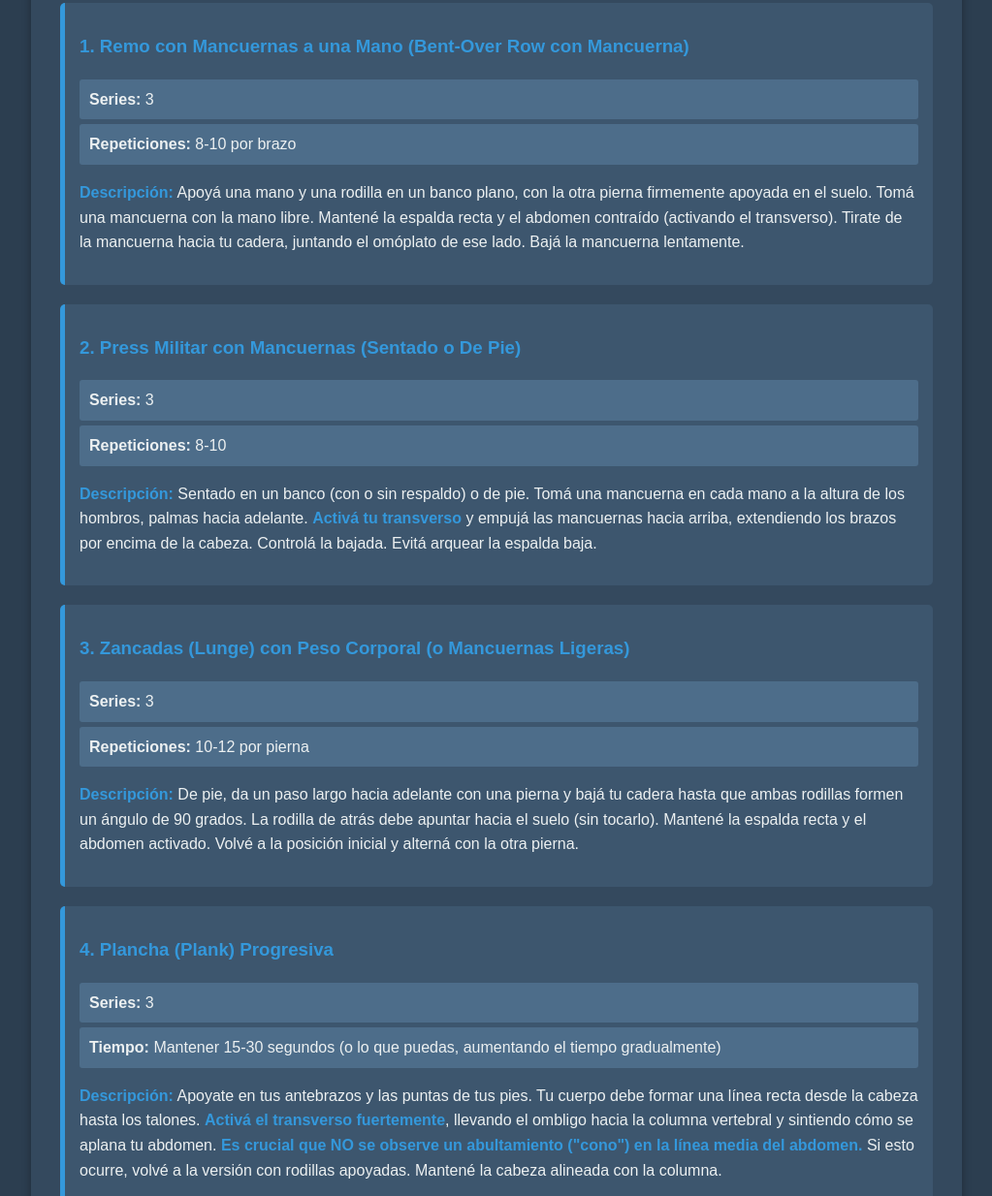
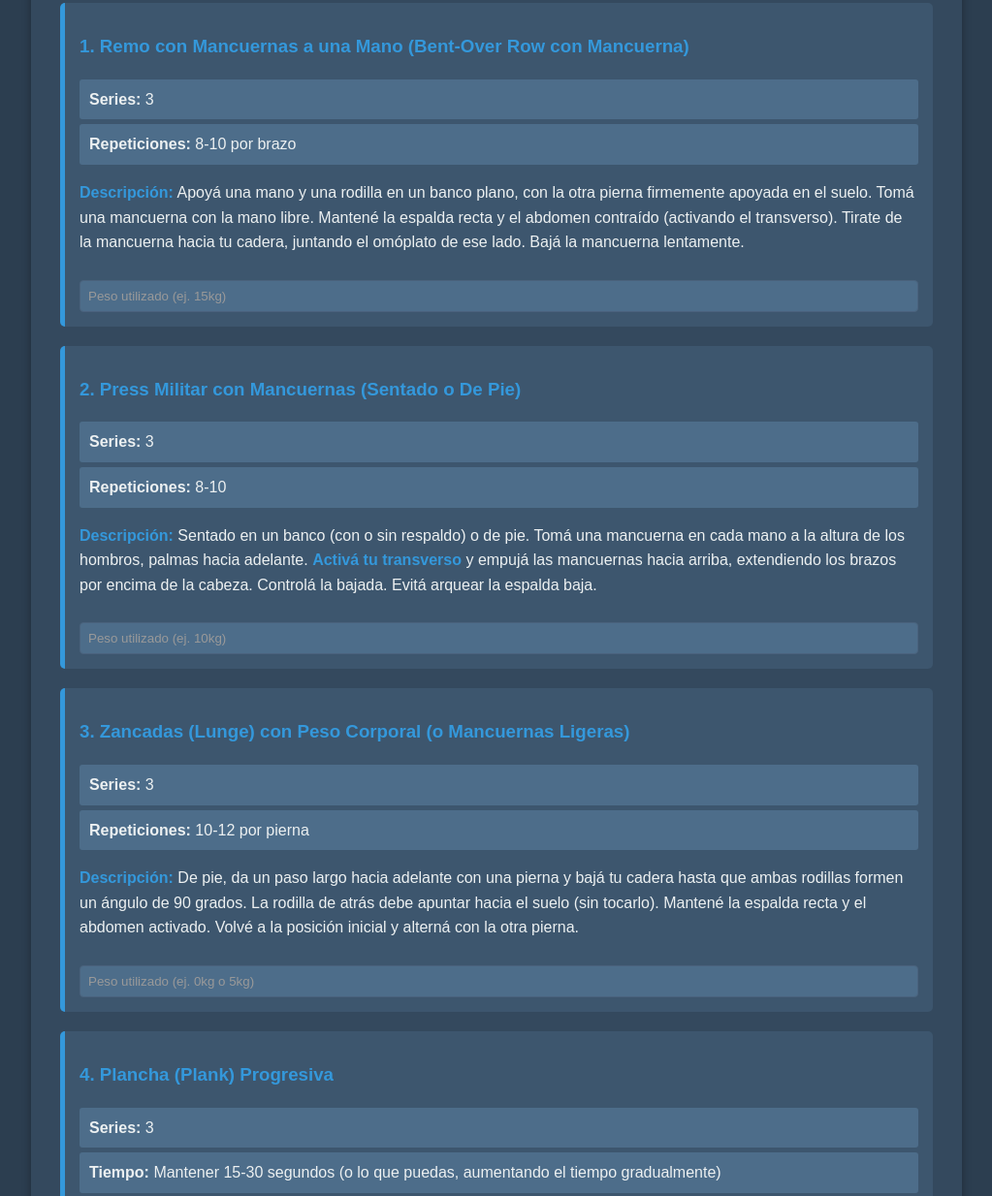
Before and after one commit to ernesarevalo/gymroutine, a plain HTML site: page dia3.html in a window 1280 px wide. Shown: the part 329-1563 px from the top of the page at 97% size, without its empty margins (128-1151 px from the left). Drawn offline with Linux system fonts and the light colour scheme.

Commit message:
Update dia3.html

```diff
--- a/dia3.html
+++ b/dia3.html
@@ -21,7 +21,8 @@
                 <li><strong>Repeticiones:</strong> 8-10 por brazo</li>
             </ul>
             <p><strong>Descripción:</strong> Apoyá una mano y una rodilla en un banco plano, con la otra pierna firmemente apoyada en el suelo. Tomá una mancuerna con la mano libre. Mantené la espalda recta y el abdomen contraído (activando el transverso). Tirate de la mancuerna hacia tu cadera, juntando el omóplato de ese lado. Bajá la mancuerna lentamente.</p>
-            </div>
+            <input type="text" class="weight-input" placeholder="Peso utilizado (ej. 15kg)">
+        </div>
 
         <div class="exercise">
             <h3>2. Press Militar con Mancuernas (Sentado o De Pie)</h3>
@@ -30,7 +31,8 @@
                 <li><strong>Repeticiones:</strong> 8-10</li>
             </ul>
             <p><strong>Descripción:</strong> Sentado en un banco (con o sin respaldo) o de pie. Tomá una mancuerna en cada mano a la altura de los hombros, palmas hacia adelante. <strong>Activá tu transverso</strong> y empujá las mancuernas hacia arriba, extendiendo los brazos por encima de la cabeza. Controlá la bajada. Evitá arquear la espalda baja.</p>
-            </div>
+            <input type="text" class="weight-input" placeholder="Peso utilizado (ej. 10kg)">
+        </div>
 
         <div class="exercise">
             <h3>3. Zancadas (Lunge) con Peso Corporal (o Mancuernas Ligeras)</h3>
@@ -39,7 +41,8 @@
                 <li><strong>Repeticiones:</strong> 10-12 por pierna</li>
             </ul>
             <p><strong>Descripción:</strong> De pie, da un paso largo hacia adelante con una pierna y bajá tu cadera hasta que ambas rodillas formen un ángulo de 90 grados. La rodilla de atrás debe apuntar hacia el suelo (sin tocarlo). Mantené la espalda recta y el abdomen activado. Volvé a la posición inicial y alterná con la otra pierna.</p>
-            </div>
+            <input type="text" class="weight-input" placeholder="Peso utilizado (ej. 0kg o 5kg)">
+        </div>
 
         <div class="exercise">
             <h3>4. Plancha (Plank) Progresiva</h3>
@@ -70,6 +73,7 @@
             <a href="index.html">Inicio</a>
             <a href="dia1.html">Ir al Día 1</a>
             <a href="dia2.html">Ir al Día 2</a>
+            <a href="estiramientos.html">Estiramientos</a>
         </div>
     </div>
 </body>
```
